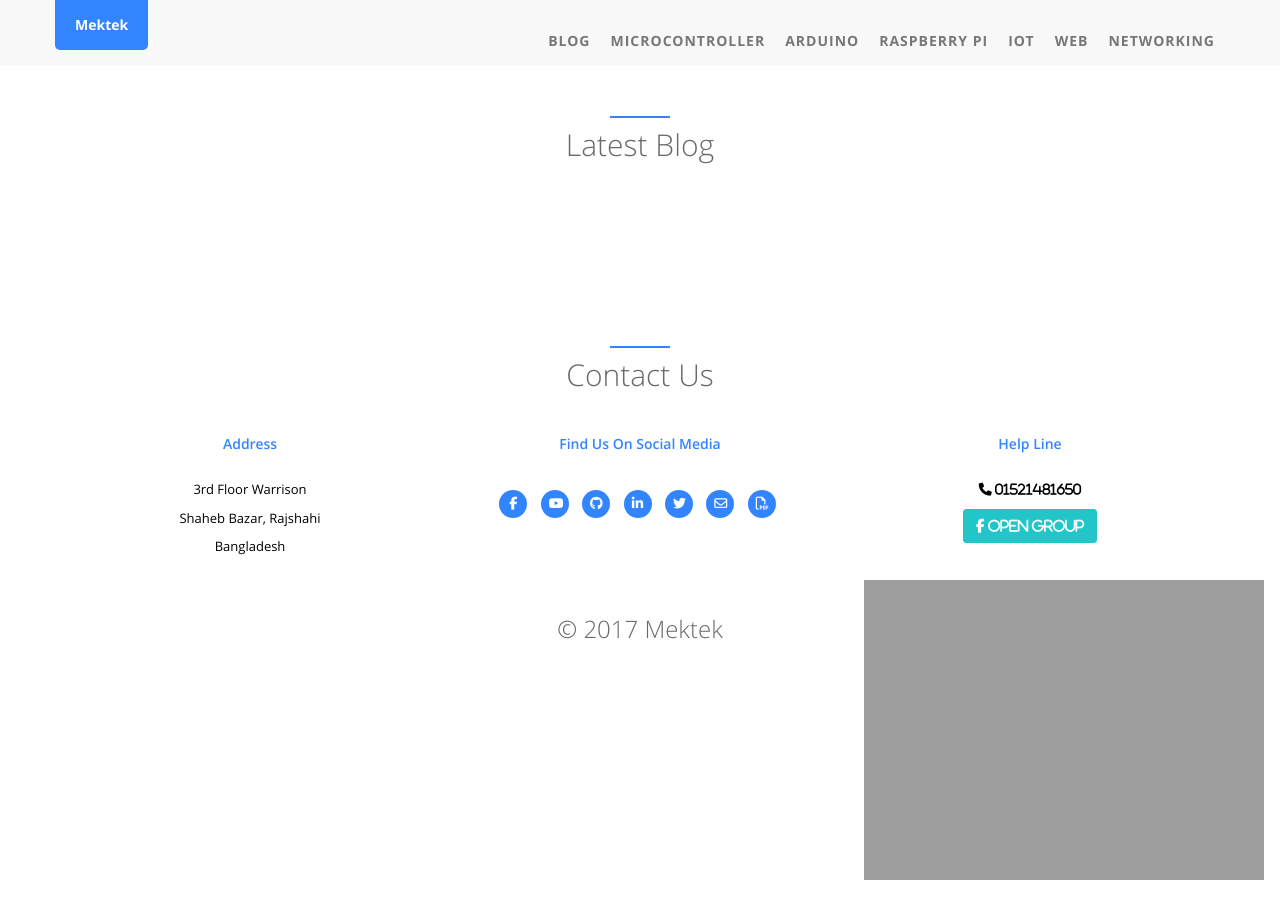
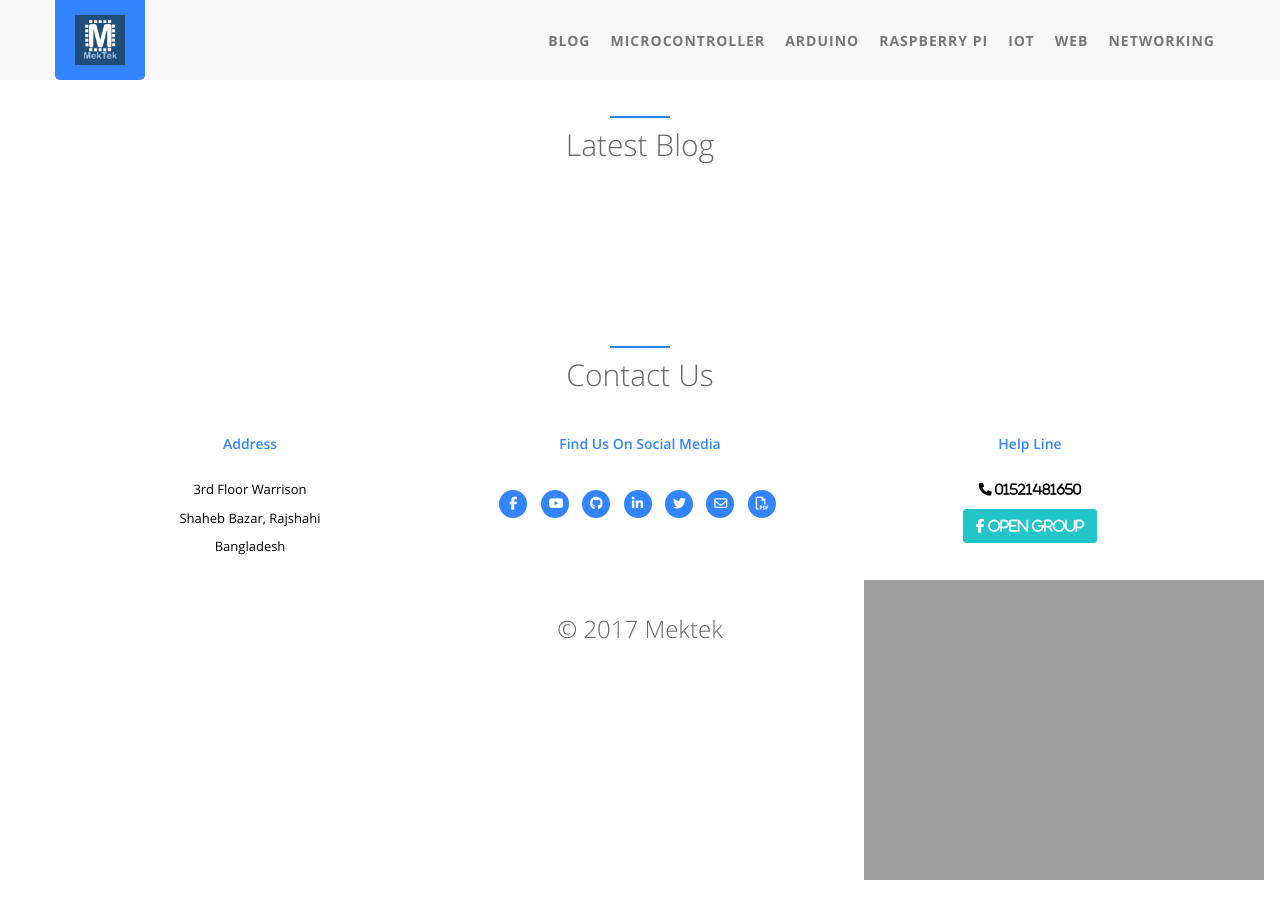
Before and after one commit to takiuddinahmed/mektekbd.github.io, a Jekyll site: the page built from blog/web.html, in a window 1280 px wide. Built offline with Jekyll 4.4.1, drawn with Linux system fonts in a browser that asks for light colours; nearby versions of some CDN libraries; library files that are not in the unit come from our copies; comment, search, counter and statistics services are not loaded.

Commit message:
Update blog_header.html

```diff
--- a/_includes/blog_header.html
+++ b/_includes/blog_header.html
@@ -29,7 +29,7 @@
                     <span class="icon-bar"></span>
                     <span class="icon-bar"></span>
                 </button>
-                <a class="navbar-brand" href="{{ "/" | prepend: site.baseurl }}">{{ site.title }}</a>
+                <a class="navbar-brand" href="{{ "/" | prepend: site.baseurl }}"><img src="/static/assets/img/favicon.png" class="img-responsive" width="50px" height="50px"/></a>
             </div>
             <div id="navbar" class="navbar-collapse collapse">
                 <ul class="nav navbar-nav navbar-right">
```
